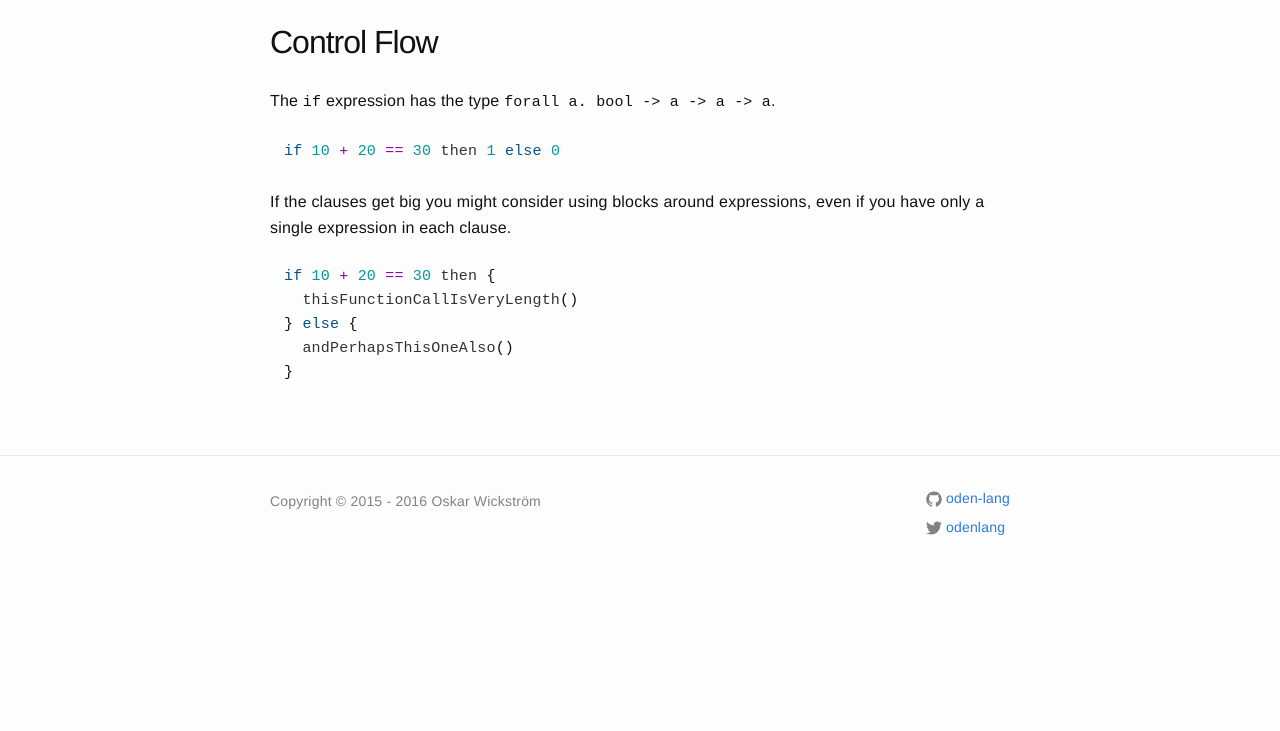
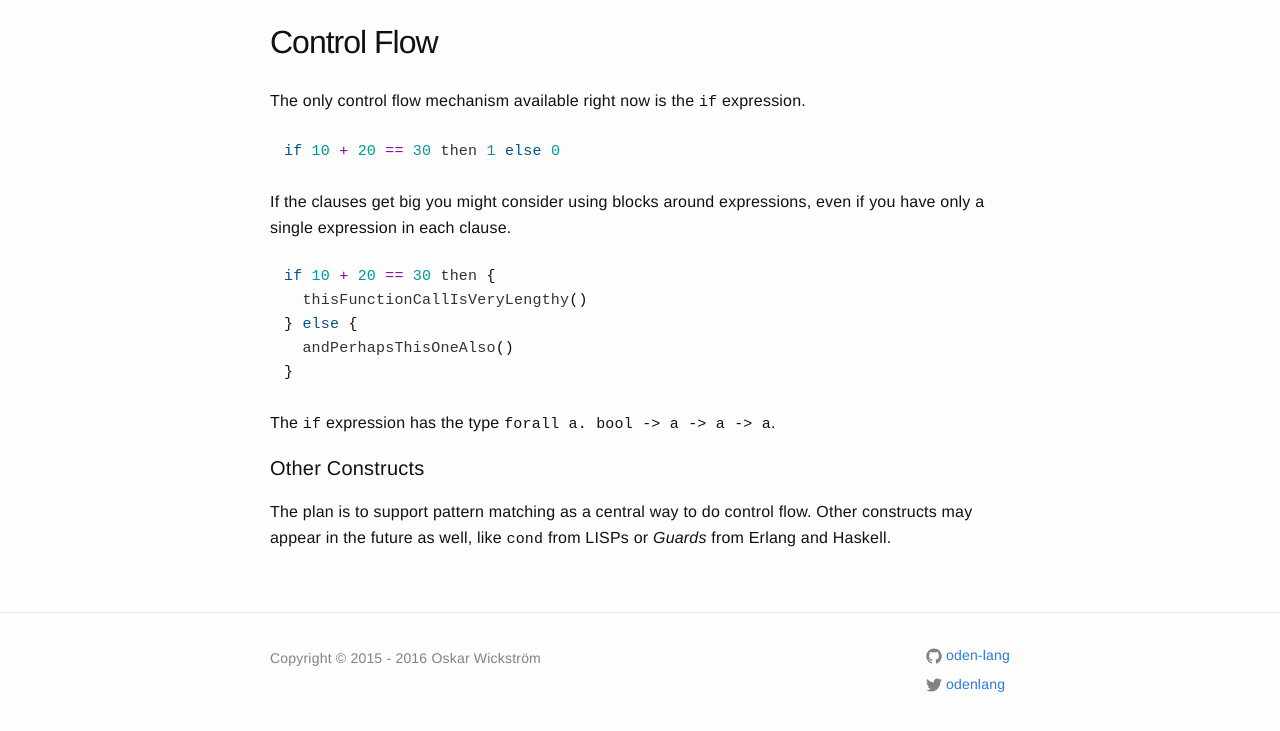
Before and after one commit to oden-lang/oden-lang.github.io, a Jekyll site: the page built from user-guide/language-reference/control-flow.md, in a window 1280 px wide, cut to the strip 104-835 px from the top of the page. Built offline with Jekyll 4.4.1, drawn with Linux system fonts in a browser that asks for light colours.

Commit message:
Add more about control flow

```diff
--- a/user-guide/language-reference/control-flow.md
+++ b/user-guide/language-reference/control-flow.md
@@ -3,7 +3,7 @@ layout: page
 title: Control Flow
 ---
 
-The `if` expression has the type `forall a. bool -> a -> a -> a`.
+The only control flow mechanism available right now is the `if` expression.
 
 {% highlight go %}
 if 10 + 20 == 30 then 1 else 0
@@ -14,8 +14,16 @@ if you have only a single expression in each clause.
 
 {% highlight go %}
 if 10 + 20 == 30 then {
-  thisFunctionCallIsVeryLength()
+  thisFunctionCallIsVeryLengthy()
 } else {
   andPerhapsThisOneAlso()
 }
 {% endhighlight %}
+
+The `if` expression has the type `forall a. bool -> a -> a -> a`.
+
+### Other Constructs
+
+The plan is to support pattern matching as a central way to do control flow.
+Other constructs may appear in the future as well, like `cond` from LISPs or
+*Guards* from Erlang and Haskell.
```
